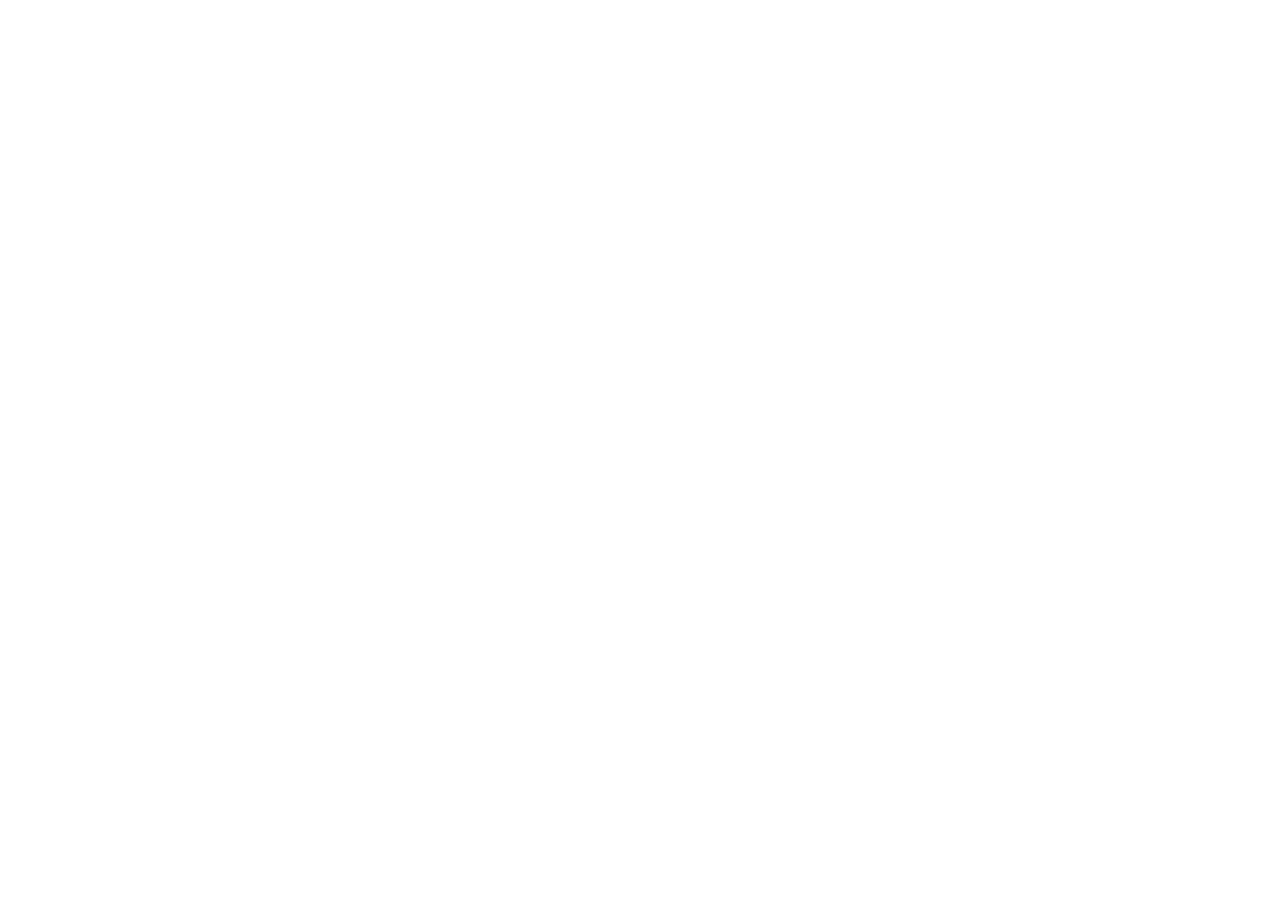
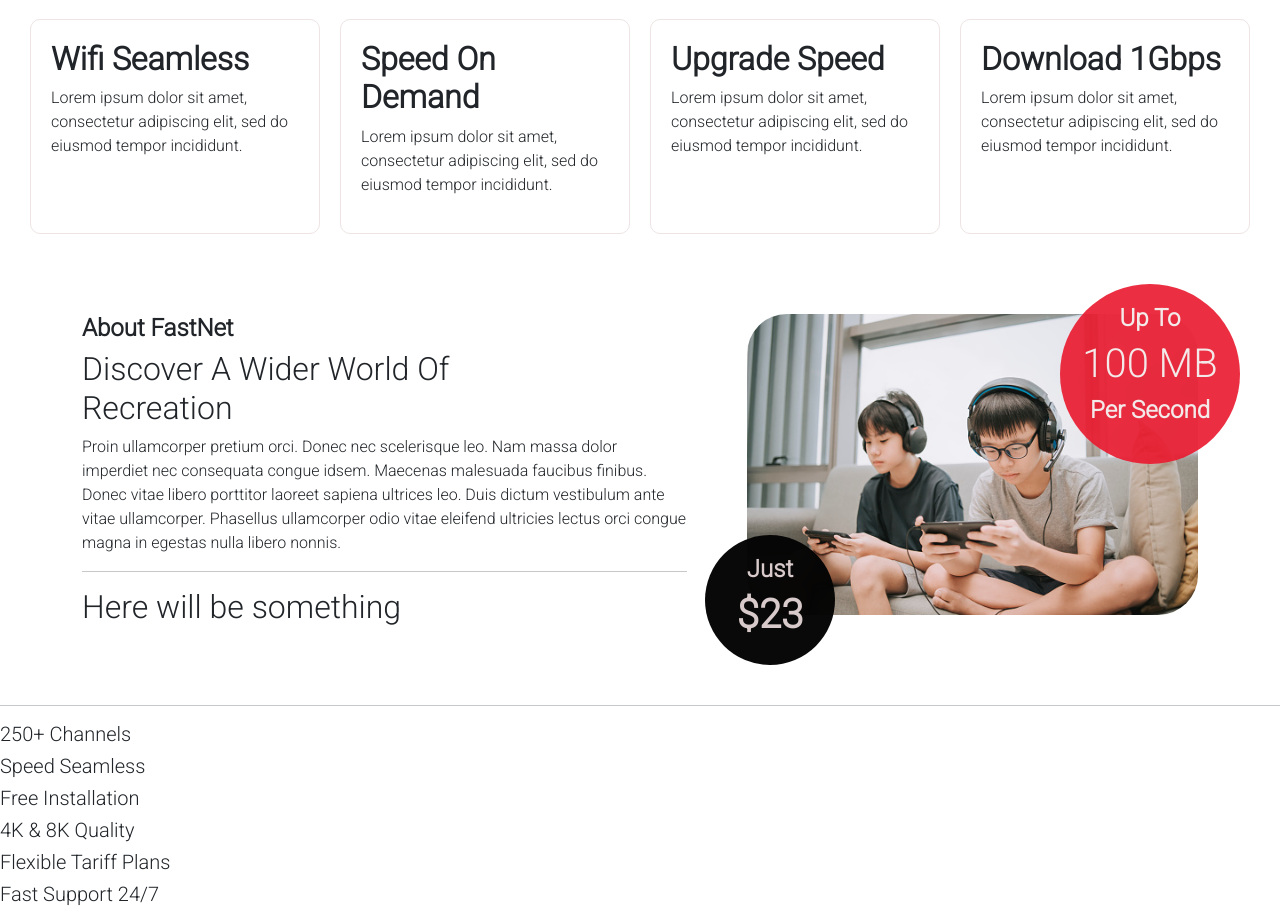
Before and after one commit to sourabahmed/fastnet-client-side, a React (Create React App) app: page / in a window 1280 px wide. Shown: the part 1040-1954 px from the top of the page. Before the commit the page ends 800 px from the top, so only its background shows below. Built offline with nearby package versions, Linux system fonts and the light colour scheme.

Commit message:
about-added

```diff
--- /dev/null
+++ b/src/pages/Home/About/About.css
@@ -0,0 +1,65 @@
+.about{
+    margin: 50px;
+    padding: 20px;
+}
+.about-pic{
+    border-radius: 40px;
+}
+.about-pic:hover{
+    transform: scale(1.1);
+    transition: 1s;
+}
+.about-image{
+    position: relative;
+}
+.about-offer{
+    background-color: #e91a2fe8;
+    width: 180px;
+    height: 180px;
+    border-radius: 50%;
+    text-align: center;
+    padding-top: 20px;
+    color: rgb(243, 233, 233);
+    position: absolute;
+    top: -30px;
+    right: -30px;
+    z-index: 1;
+}
+.about-offer,.about-price h1, h4{
+    font-weight: 900;
+}
+.about-price{
+    background-color: #050505fa;
+    width: 130px;
+    height: 130px;
+    border-radius: 50%;
+    text-align: center;
+    padding-top: 20px;
+    color: rgb(216, 202, 202);
+    position: absolute;
+    bottom: -30px;
+    left: -30px;
+    z-index: 1;
+}
+
+@media only screen and (max-width:668px) {
+    .about{
+        margin: 10px;
+        padding: 0px;
+    }
+    .about-offer{
+        position: absolute;
+        top: 5px;
+        right: 5px;
+        height: 150px;
+        width: 150px;
+        font-size: 10px;
+    }
+    .about-price{
+        position: absolute;
+        bottom: 5px;
+        left: 10px;
+        height: 100px;
+        width: 100px;
+    }
+}
--- /dev/null
+++ b/src/pages/Home/About/About.js
@@ -0,0 +1,35 @@
+import React from 'react';
+import './About.css';
+import AboutImage from '../../../images/about.jpg'
+
+const About = () => {
+    return (
+        <div className="row about">
+            <div className="col-sm-12 col-lg-7 pe-sm-1 pe-lg-5">
+                <div>
+                    <h4>About FastNet</h4>
+                    <h2>Discover A Wider World Of <br /> Recreation</h2>
+                    <p>Proin ullamcorper pretium orci. Donec nec scelerisque leo. Nam massa dolor imperdiet nec consequata congue idsem. Maecenas malesuada faucibus finibus. Donec vitae libero porttitor laoreet sapiena ultrices leo. Duis dictum vestibulum ante vitae ullamcorper. Phasellus ullamcorper odio vitae eleifend ultricies lectus orci congue magna in egestas nulla libero nonnis.</p>
+                </div>
+                <hr />
+                <div>
+                    <h2>Here will be something</h2>
+                </div>
+            </div>
+            <div className="col-sm-5 col-lg-5 about-image">
+                <img className="about-pic img-fluid" src={AboutImage} alt="" />
+                <div className="about-offer">
+                    <h4>Up To</h4>
+                    <h1>100 MB</h1>
+                    <h4>Per Second</h4>
+                </div>
+                <div className="about-price">
+                    <h4>Just</h4>
+                    <h1>$23</h1>
+                </div>
+            </div>
+        </div>
+    );
+};
+
+export default About;
--- a/src/pages/Home/Banner/Banner.css
+++ b/src/pages/Home/Banner/Banner.css
@@ -14,7 +14,7 @@
 
 .banner-large-text h1{
     font-size: 80px;
-    font-weight: 600;
+    font-weight: bolder;
 }
 
 .banner-large-text span{
--- /dev/null
+++ b/src/pages/Home/Features/Features.css
@@ -0,0 +1,32 @@
+
+.features-title h1,h4{
+    font-weight: bolder;
+}
+.features-item h2{
+    font-weight: 600;
+}
+.features{
+    margin: 20px;
+    display: grid;
+    grid-template-columns: repeat(4, 1fr);
+}
+
+.features-item{
+    border: 1px solid rgb(238, 228, 228);
+    margin: 10px;
+    padding: 20px;
+    border-radius: 10px;
+}
+.features-item:hover{
+    background-color: #e91a2fe8;
+    color: rgb(245, 237, 237);
+    transform: scale(1.1);
+    transition: 0.7s;
+
+}
+
+@media only screen and (max-width:668px){
+    .features{
+        grid-template-columns: repeat(1, 1fr);
+    }
+}
--- /dev/null
+++ b/src/pages/Home/Features/Features.js
@@ -0,0 +1,37 @@
+import React from 'react';
+import './Features.css'
+
+const Features = () => {
+    return (
+        <div className="pt-5 mt-5">
+            <div className="text-center features-title">
+                <h4 className="">FastNet Features</h4>
+                <h1>We are internet service <br /> provider company</h1>
+            </div>
+            <div className="features">
+                <div className="features-item">
+
+                    <h2>Wifi Seamless</h2>
+                    <p>Lorem ipsum dolor sit amet, consectetur adipiscing elit, sed do eiusmod tempor incididunt.</p>
+                </div>
+                <div className="features-item">
+
+                    <h2>Speed On Demand</h2>
+                    <p>Lorem ipsum dolor sit amet, consectetur adipiscing elit, sed do eiusmod tempor incididunt.</p>
+                </div>
+                <div className="features-item">
+
+                    <h2>Upgrade Speed</h2>
+                    <p>Lorem ipsum dolor sit amet, consectetur adipiscing elit, sed do eiusmod tempor incididunt.</p>
+                </div>
+                <div className="features-item">
+
+                    <h2>Download 1Gbps</h2>
+                    <p>Lorem ipsum dolor sit amet, consectetur adipiscing elit, sed do eiusmod tempor incididunt.</p>
+                </div>
+            </div>
+        </div>
+    );
+};
+
+export default Features;
--- a/src/pages/Home/Home/Home.js
+++ b/src/pages/Home/Home/Home.js
@@ -1,12 +1,17 @@
 import React from 'react';
-import Header from '../../../shared/Header/Header';
+import About from '../About/About';
 import Banner from '../Banner/Banner';
+import Features from '../Features/Features';
+import Key from '../Key/Key';
 
 const Home = () => {
     return (
         <div>
 
             <Banner></Banner>
+            <Features></Features>
+            <About></About>
+            <Key></Key>
         </div>
     );
 };
--- /dev/null
+++ b/src/pages/Home/Key/Key.js
@@ -0,0 +1,31 @@
+import React from 'react';
+
+const Key = () => {
+    return (
+        <div>
+            <hr />
+            <div className="key">
+                <div className="key-value">
+                    <h5>250+ Channels</h5>
+                </div>
+                <div className="key-value">
+                    <h5>Speed Seamless</h5>
+                </div>
+                <div className="key-value">
+                    <h5>Free Installation</h5>
+                </div>
+                <div className="key-value">
+                    <h5>4K & 8K Quality</h5>
+                </div>
+                <div className="key-value">
+                    <h5>Flexible Tariff Plans</h5>
+                </div>
+                <div className="key-value">
+                    <h5>Fast Support 24/7</h5>
+                </div>
+            </div>
+        </div>
+    );
+};
+
+export default Key;
```
Also changed, not shown: src/images/about.jpg (added), src/pages/Home/Key/Key.css (added).
